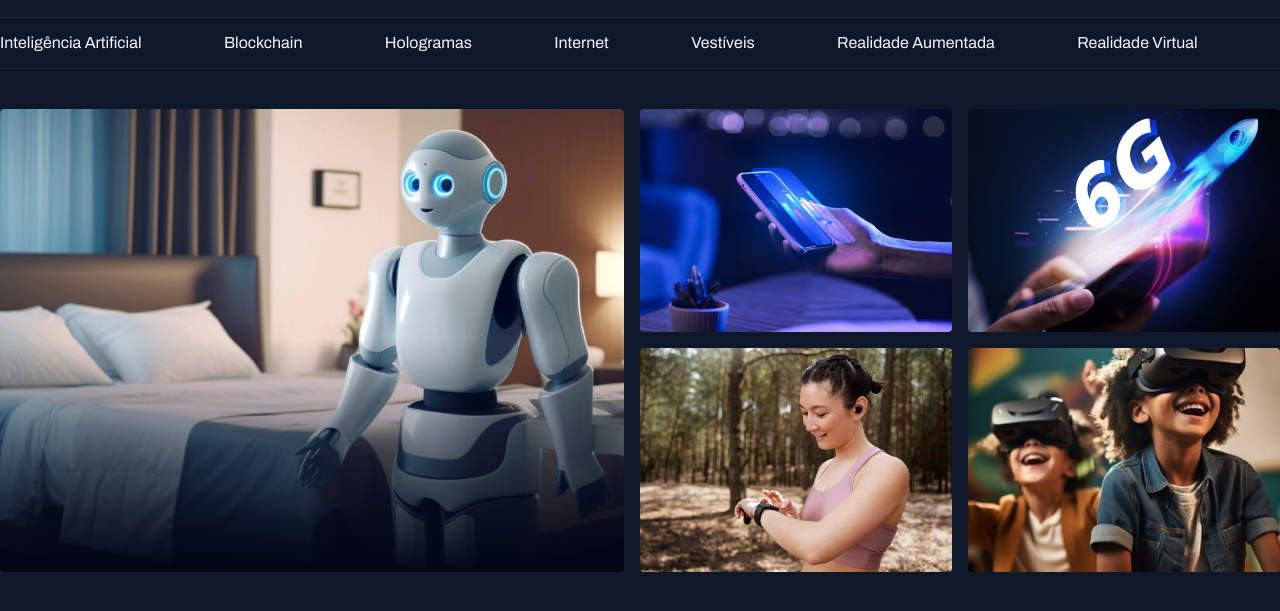
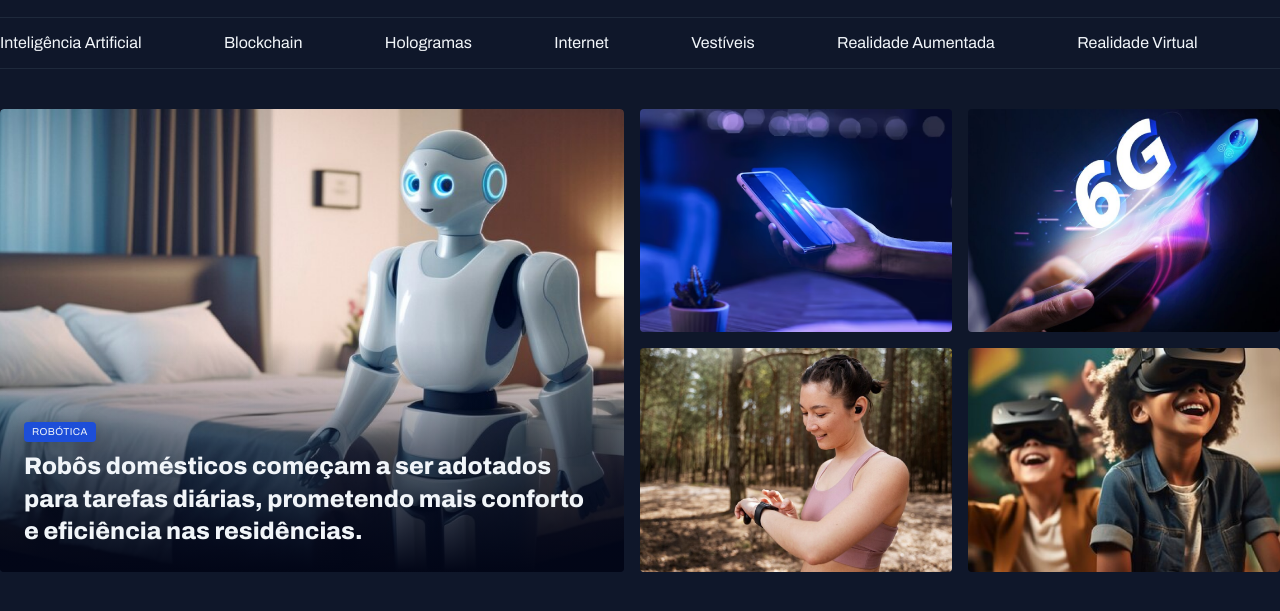
Before and after one commit to GcBreda/PortaldeNoticias, a plain HTML site: page index.html in a window 1280 px wide. Shown: the part 55-666 px from the top of the page. Drawn offline with Linux system fonts and the light colour scheme.

Commit message:
ajustando o conteúdo do card

```diff
--- a/index.html
+++ b/index.html
@@ -45,9 +45,17 @@
 
   <main class="grid container">
     <section id="featured" class="grid grid-flow-col gap-16">
-      <div class="card">
+      <figure class="card">
         <img src="assets/images/Image 01.png" alt="">
-      </div>
+
+        <figcaption>
+          <span class="content-tag">robótica</span>
+          <h2 class="text-2xl">
+            Robôs domésticos começam a ser adotados para tarefas diárias, prometendo mais conforto e eficiência nas residências.
+          </h2>
+        </figcaption>
+
+      </figure>
       <div class="grid grid-cols-2 gap-16">
       <div>
         <img src="assets/images/Image 02.png" alt="">
--- a/styles/global.css
+++ b/styles/global.css
@@ -54,3 +54,15 @@ img {
 main {
   margin-top: 40px;
 }
+
+.content-tag {
+  display: inline-block;
+  background-color: var(--brand-color-dark);
+  padding: 4px 8px;
+  border-radius: 4px;
+  font: 400 10px/1.2 var(--font-family);
+  text-transform: uppercase;
+  letter-spacing: 0.04em;
+  color: var(--text-color-primary);
+  box-shadow: 0px 4px 16px rgba(2, 6, 23, 0.251);
+}
--- a/styles/sections.css
+++ b/styles/sections.css
@@ -15,10 +15,20 @@
     position: absolute;
     inset: 0;
     top: 50%;
-background: linear-gradient(
+  background: linear-gradient(
   180deg,
   transparent 0%,
   #020617 100%
 );
   }
+
+  figcaption {
+    position: absolute;
+    bottom: 0;
+    padding: 24px;
+  }
+
+  h2 {
+    margin-top: 8px;
+  }
 }
--- a/styles/utility.css
+++ b/styles/utility.css
@@ -15,3 +15,16 @@
 .gap-16 {
   gap: 16px;
 }
+
+.text-2xl {
+  font: var(--h1);
+}
+.text-xl {
+  font: var(--h2);
+}
+.text-lg {
+  font: var(--h3);
+}
+.text-sm {
+  font: var(--text-sm);
+}
```
